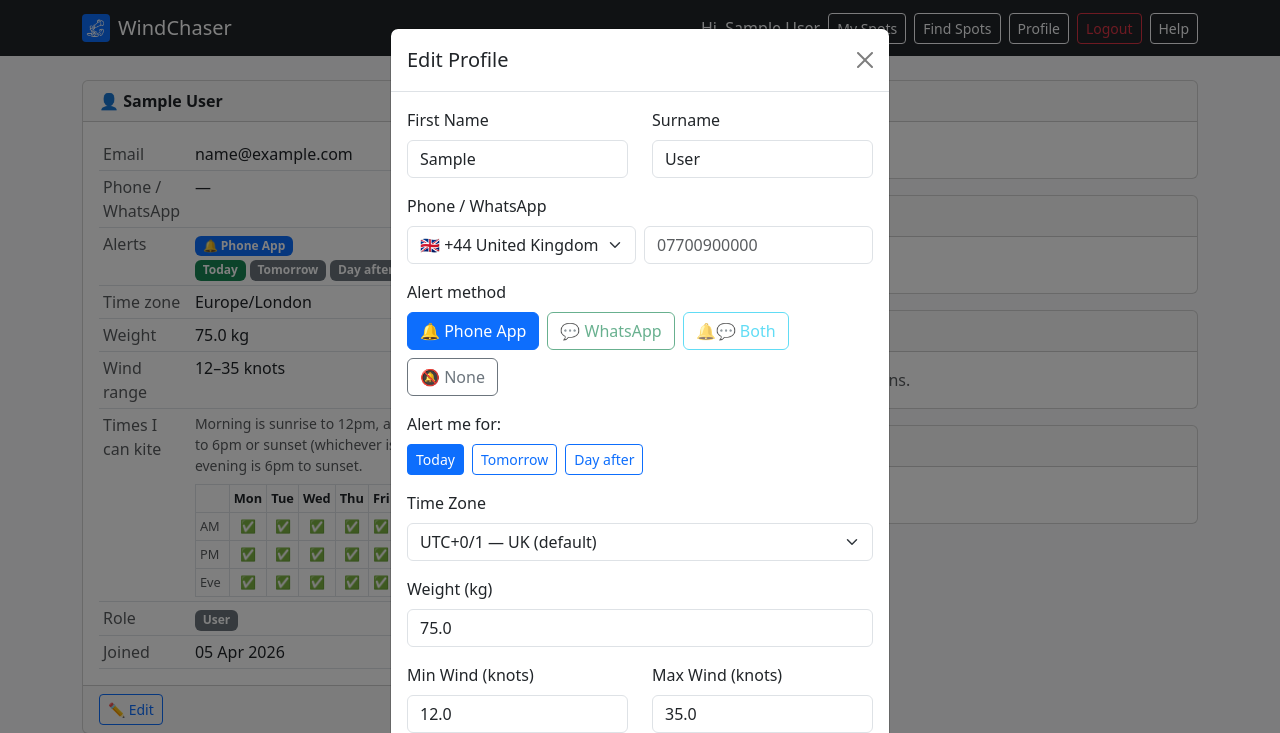
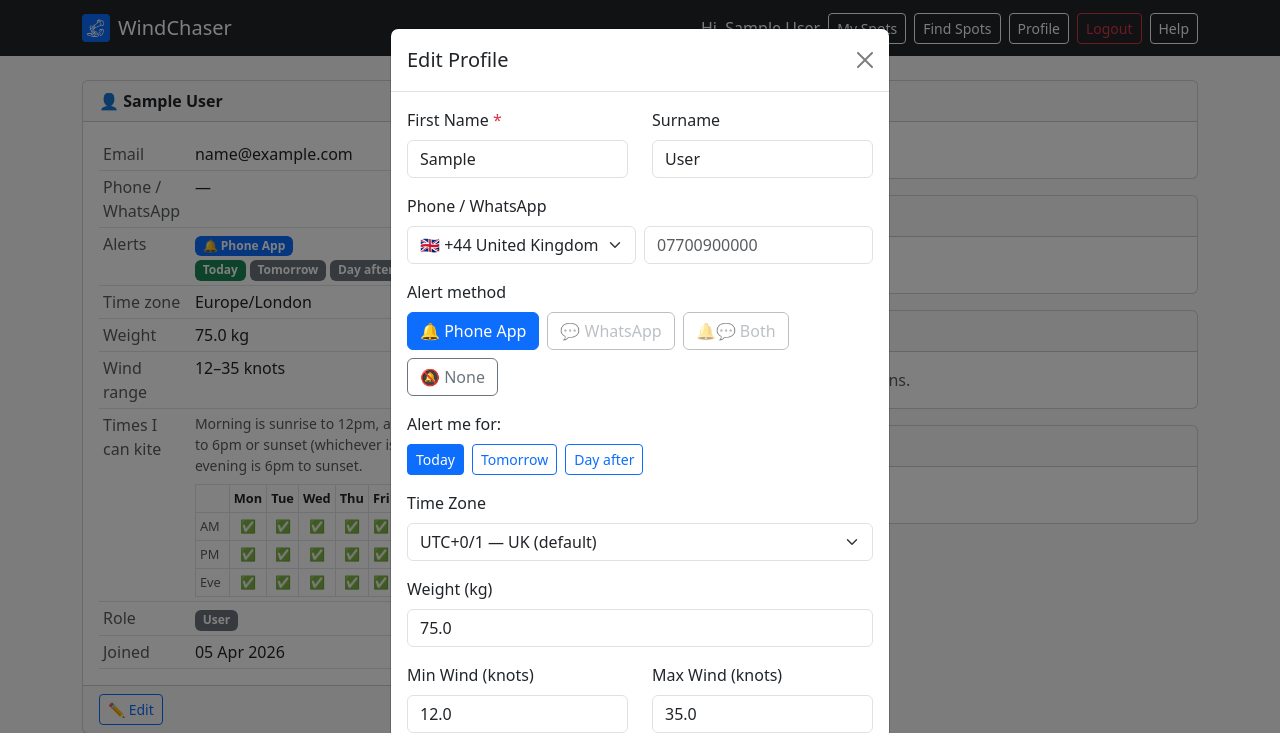
Before and after one commit to Safa246UK/kiteapp, a Flask app: page /admin/users/1 in a window 1280 px wide, after a click on "✏️ Edit". Shown: the top 733 px of the page. Run offline with Flask 3, Linux system fonts and the light colour scheme; the visitor is signed in with stand-in values (Sample User, id 1); data that the repository does not hold is empty.

Commit message:
Fix disabled button visibility and add * to First Name in edit modal
- WhatsApp/Both buttons now use btn-outline-secondary + opacity:0.45 so
  they are unmistakably greyed out (Bootstrap's btn-check:disabled CSS
  selector was broken by the tooltip span wrapper)
- Added * required indicator to First Name in the edit profile modal

Co-Authored-By: Claude Sonnet 4.6 <noreply@anthropic.com>

```diff
--- a/templates/admin/user_detail.html
+++ b/templates/admin/user_detail.html
@@ -204,7 +204,7 @@
                 <div class="modal-body">
                     <div class="row">
                         <div class="col-md-6 mb-3">
-                            <label class="form-label">First Name</label>
+                            <label class="form-label">First Name <span class="text-danger">*</span></label>
                             <input type="text" name="first_name" class="form-control"
                                    value="{{ user.first_name }}" required>
                         </div>
@@ -276,13 +276,15 @@
                             <span tabindex="0" data-bs-toggle="tooltip"
                                   title="WhatsApp notifications unavailable at present">
                                 <input type="radio" class="btn-check" name="notification_type" id="notif_wa_modal" value="whatsapp" disabled>
-                                <label class="btn btn-outline-success" for="notif_wa_modal" style="pointer-events:none;">💬 WhatsApp</label>
+                                <label class="btn btn-outline-secondary" for="notif_wa_modal"
+                                       style="pointer-events:none; opacity:0.45; cursor:not-allowed;">💬 WhatsApp</label>
                             </span>
 
                             <span tabindex="0" data-bs-toggle="tooltip"
                                   title="WhatsApp notifications unavailable at present">
                                 <input type="radio" class="btn-check" name="notification_type" id="notif_both_modal" value="both" disabled>
-                                <label class="btn btn-outline-info" for="notif_both_modal" style="pointer-events:none;">🔔💬 Both</label>
+                                <label class="btn btn-outline-secondary" for="notif_both_modal"
+                                       style="pointer-events:none; opacity:0.45; cursor:not-allowed;">🔔💬 Both</label>
                             </span>
 
                             <input type="radio" class="btn-check" name="notification_type" id="notif_none_modal" value="none"
--- a/templates/auth/register.html
+++ b/templates/auth/register.html
@@ -91,13 +91,15 @@
                             <span tabindex="0" data-bs-toggle="tooltip"
                                   title="WhatsApp notifications unavailable at present">
                                 <input type="radio" class="btn-check" name="notification_type" id="notif_wa_reg" value="whatsapp" disabled>
-                                <label class="btn btn-outline-success" for="notif_wa_reg" style="pointer-events:none;">💬 WhatsApp</label>
+                                <label class="btn btn-outline-secondary" for="notif_wa_reg"
+                                       style="pointer-events:none; opacity:0.45; cursor:not-allowed;">💬 WhatsApp</label>
                             </span>
 
                             <span tabindex="0" data-bs-toggle="tooltip"
                                   title="WhatsApp notifications unavailable at present">
                                 <input type="radio" class="btn-check" name="notification_type" id="notif_both_reg" value="both" disabled>
-                                <label class="btn btn-outline-info" for="notif_both_reg" style="pointer-events:none;">🔔💬 Both</label>
+                                <label class="btn btn-outline-secondary" for="notif_both_reg"
+                                       style="pointer-events:none; opacity:0.45; cursor:not-allowed;">🔔💬 Both</label>
                             </span>
 
                             <input type="radio" class="btn-check" name="notification_type" id="notif_none_reg" value="none" checked>
```
